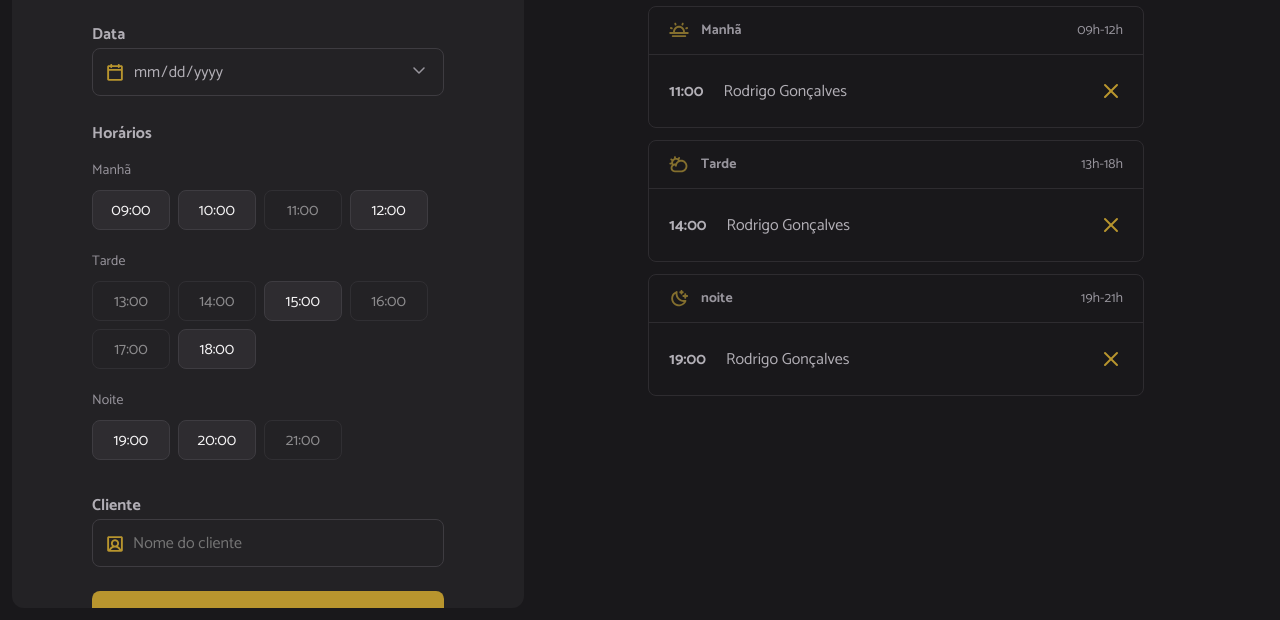
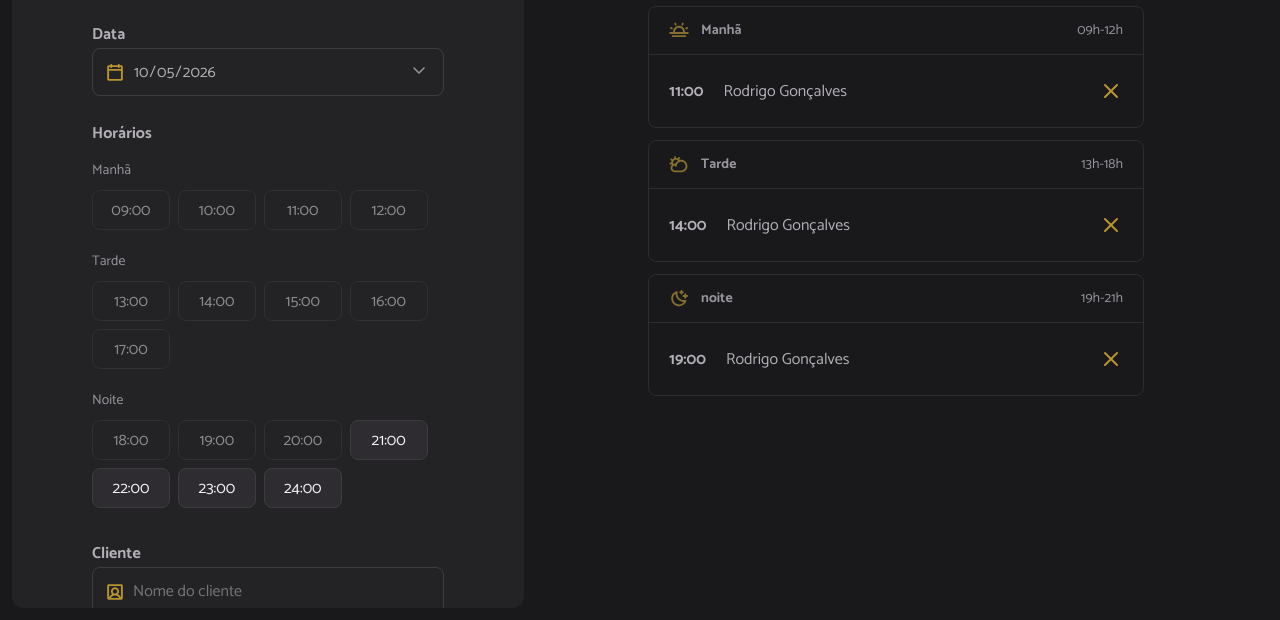
Before and after one commit to NickDavid14/Projeto-hair-day, a website built with webpack: page index.html in a window 1280 px wide. Shown: the part 180-800 px from the top of the page. Built offline with nearby package versions, Linux system fonts and the light colour scheme.

Commit message:
feat:manipulating forms

```diff
--- a/index.html
+++ b/index.html
@@ -12,6 +12,8 @@
     />
 
     <link rel="icon" href="./src/assets/scissors.svg" />
+
+    <link rel="stylesheet" href="./src//styles/index.css" />
 
     <title>Hair Day</title>
   </head>
@@ -37,7 +39,7 @@
         <span class="label">Horários</span>
         <ul id="hours" class="hours" aria-label="Horários disponíveis de manhã">
           <!-- Exemplo: Manhã -->
-          <li data-period="morning" class="hour-period">Manhã</li>
+          <!-- <li data-period="morning" class="hour-period">Manhã</li>
           <li data-period="morning" value="09:00" class="hour hour-available">
             09:00
           </li>
@@ -49,9 +51,9 @@
           </li>
           <li data-period="morning" value="12:00" class="hour hour-available">
             12:00
-          </li>
+          </li> -->
           <!-- Exemplo: Tarde  -->
-          <li data-period="morning" class="hour-period">Tarde</li>
+          <!-- <li data-period="morning" class="hour-period">Tarde</li>
           <li
             data-period="afternoon"
             value="13:00"
@@ -85,9 +87,9 @@
           </li>
           <li data-period="afternoon" value="18:00" class="hour hour-available">
             18:00
-          </li>
+          </li> -->
           <!-- Exemplo: Noite -->
-          <li data-period="morning" class="hour-period">Noite</li>
+          <!-- <li data-period="morning" class="hour-period">Noite</li>
 
           <li data-period="night" value="19:00" class="hour hour-available">
             19:00
@@ -97,7 +99,7 @@
           </li>
           <li data-period="night" value="21:00" class="hour hour-unavailable">
             21:00
-          </li>
+          </li> -->
         </ul>
 
         <label for="client" class="label">Cliente</label>
--- /dev/null
+++ b/src/modules/form/date-change.js
@@ -0,0 +1,5 @@
+import {schedulesDay} from '../schedules/load';
+
+const selectedDate = document.getElementById('date');
+
+selectedDate.onchange = () => schedulesDay();
--- /dev/null
+++ b/src/modules/form/hours-click.js
@@ -0,0 +1,12 @@
+export function hoursClick() {
+  const hours = document.querySelectorAll(".hour-available");
+
+  hours.forEach((available) => {
+    available.addEventListener("click", (selected) => {
+      hours.forEach((hour) => {
+        hour.classList.remove("hour-selected");
+      })
+      selected.target.classList.add("hour-selected");
+    })
+  })
+}
--- /dev/null
+++ b/src/modules/form/hours-load.js
@@ -0,0 +1,44 @@
+import dayjs from "dayjs";
+import { openingHours } from "../../utils/opening-hours.js";
+import { hoursClick } from "./hours-click.js";
+const hours = document.getElementById("hours");
+
+export function hoursLoad({date}) {
+        hours.innerHTML = "";
+        const opening = openingHours.map((hour) => {
+        const [scheduleHour] = hour.split(":");
+
+
+        const isHoursPast = dayjs(date).add(scheduleHour, "hour").isAfter(dayjs());
+
+
+        return {
+            hour,
+            available: isHoursPast,
+        }
+    })
+  opening.forEach(({hour, available}) => {
+    const li = document.createElement("li");
+
+    li.classList.add("hour")
+    li.classList.add(available ? "hour-available" : "hour-unavailable");
+    li.textContent = hour;
+    if (hour === "09:00") {
+      hourHeaderAdd("Manhã");
+    }else if (hour === "13:00") {
+      hourHeaderAdd("Tarde");
+    }else if (hour === "18:00") {
+      hourHeaderAdd("Noite");
+    }
+    hours.append(li);
+  })
+
+  hoursClick();
+}
+
+function hourHeaderAdd(title) {
+  const header = document.createElement("li");
+  header.classList.add("hour-period");
+  header.textContent = title;
+  hours.append(header);
+}
--- /dev/null
+++ b/src/modules/form/submit.js
@@ -0,0 +1,42 @@
+import dayjs from "dayjs";
+
+const form = document.querySelector("form");
+const clientName = document.getElementById("client");
+const selectedDate = document.getElementById("date");
+selectedDate.value = dayjs(new Date()).format("YYYY-MM-DD");
+
+
+const selectedDateMin = dayjs(new Date()).format("YYYY-MM-DD");
+const inputToday = document.getElementById("date");
+
+
+form.onsubmit = (event) => {
+    event.preventDefault();
+    try {
+        const name = clientName.value.trim()
+
+        if (!name) {
+            return alert("Por favor, insira o nome do cliente!");
+
+        }
+
+        const hourSelected = document.querySelector(".hour-selected");
+
+        if (!hourSelected) {
+            return alert("Por favor, selecione um horário!");
+        }
+
+        const [hour] = hourSelected.innerText.split(":");
+        const when = dayjs(selectedDate.value).add(hour, "hour")
+        const id = new Date().getTime();
+        console.log({
+            id,
+            name,
+            when
+        })
+
+
+    }catch (error) {
+        alert("Não foi possível realizar o agendamento. Tente novamente mais tarde.");
+    }
+}
--- /dev/null
+++ b/src/modules/page-load.js
@@ -0,0 +1,5 @@
+import {schedulesDay} from "./schedules/load.js"
+
+document.addEventListener("DOMContentLoaded", function(){
+    schedulesDay();
+})
--- /dev/null
+++ b/src/modules/schedules/load.js
@@ -0,0 +1,8 @@
+import { hoursLoad } from "../form/hours-load.js"
+
+const selectedDate = document.getElementById("date");
+export function schedulesDay(){
+    const date = selectedDate.value;
+    hoursLoad({date});
+
+}
--- /dev/null
+++ b/src/utils/opening-hours.js
@@ -0,0 +1,19 @@
+export const openingHours = [
+    "09:00",
+    "10:00",
+    "11:00",
+    "12:00",
+    "13:00",
+    "14:00",
+    "15:00",
+    "16:00",
+    "17:00",
+    "18:00",
+    "19:00",
+    "20:00",
+    "21:00",
+    "22:00",
+    "23:00",
+    "24:00",
+
+]
```
Also changed, not shown: src/main.js (+6 -2 lines).
